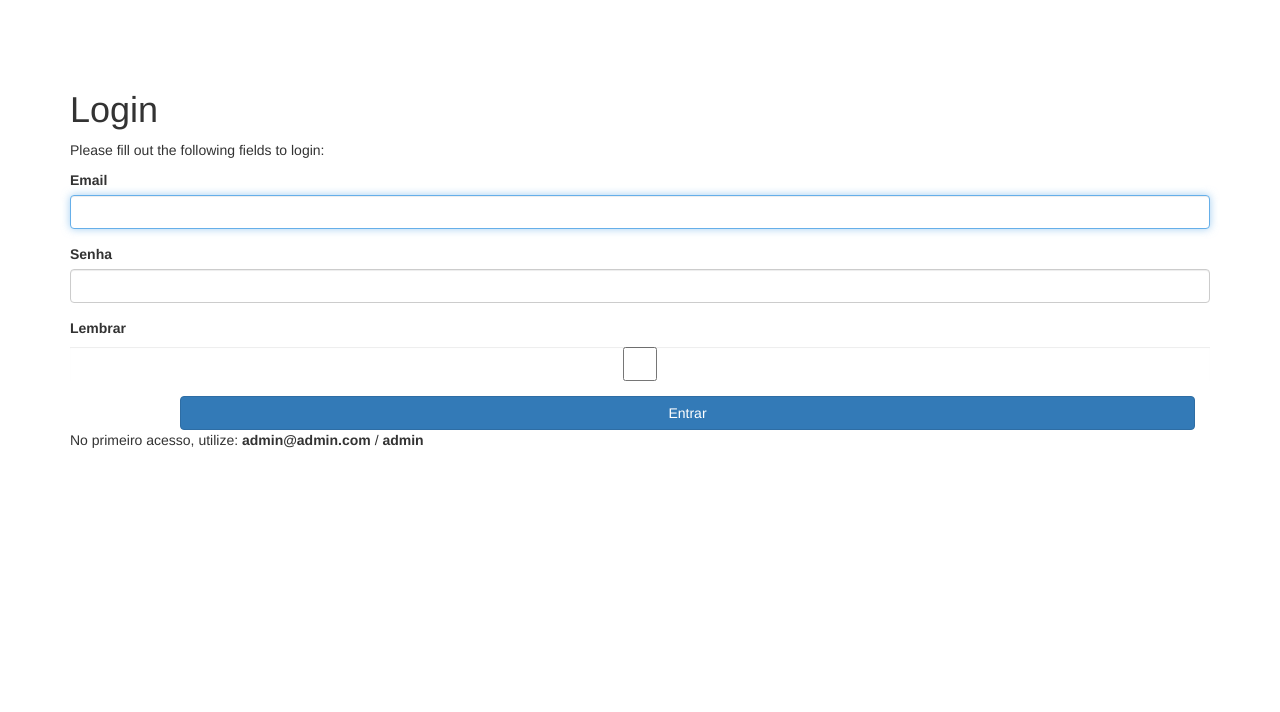
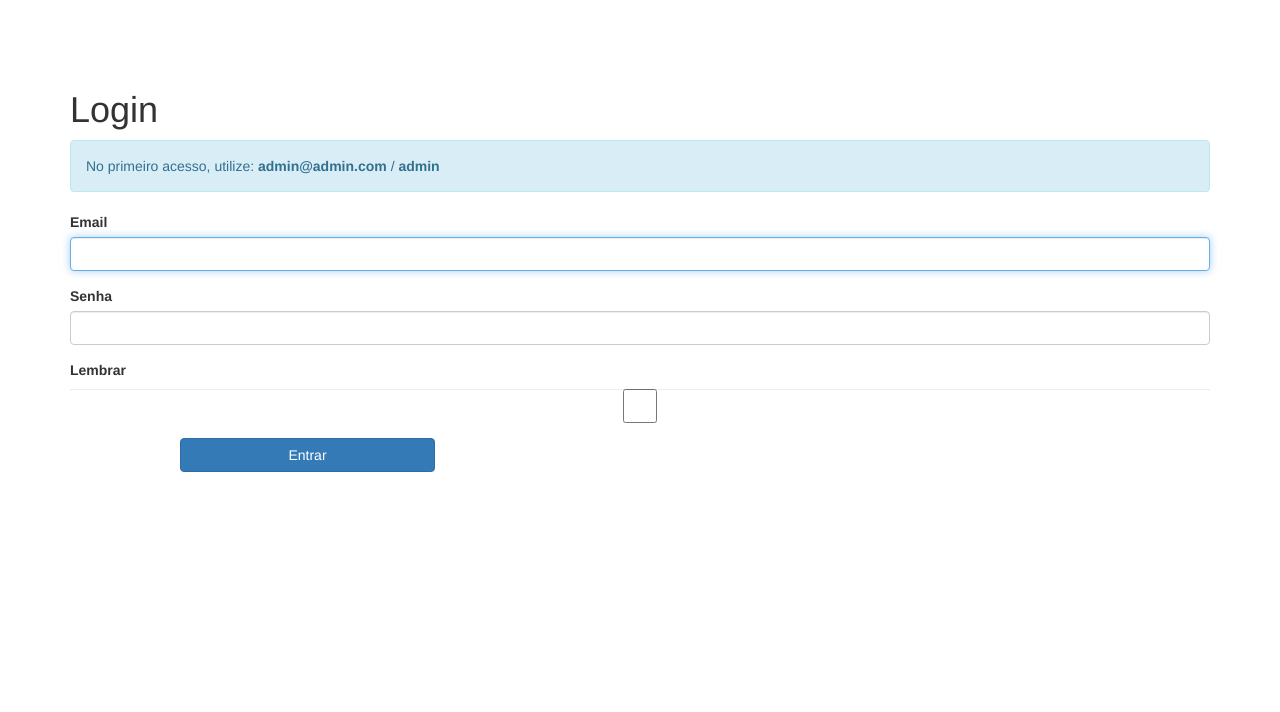
Before and after one commit to AndersonBargas/saloon, a Yii app: template views/site/login.php in a window 1280 px wide. Shown: the top 712 px of the page. Run offline with PHP 8.4 and a stand-in for Yii, Linux system fonts and the light colour scheme; the template is opened without the code that fills it, so the values that code supplies are empty; form fields are guessed from the names that the template uses; some libraries are stand-ins or nearby versions.

Commit message:
Melhorando tela de login.

```diff
--- a/views/site/login.php
+++ b/views/site/login.php
@@ -13,7 +13,7 @@
 <div class="site-login">
     <h1><?= Html::encode($this->title) ?></h1>
 
-    <p>Please fill out the following fields to login:</p>
+    <div class="alert alert-info" role="alert">No primeiro acesso, utilize: <strong>admin@admin.com</strong> / <strong>admin</strong></div>
 
     <?php $form = ActiveForm::begin([
         'id' => 'login-form',
@@ -29,7 +29,7 @@
         <?= $form->field($model, 'senha')->passwordInput() ?>
 
         <?= $form->field($model, 'lembrar')->checkbox([
-            'template' => "<div class=\"col-lg-offset-1 col-lg-3\">{input} Manter-me logado</div>\n<div class=\"col-lg-8\">{error}</div>",
+            'template' => "<div class=\"col-lg-offset-1 col-lg-3\">{input} {label}</div>\n<div class=\"col-lg-8\">{error}</div>",
         ]) ?>
 
         <?php if (Yii::$app->session->hasFlash('erro')): ?>
@@ -39,16 +39,14 @@
         <?php endif; ?>
 
         <div class="form-group">
-            <div class="col-lg-offset-1 col-lg-11">
+            <div class="col-lg-offset-1 col-lg-3">
                 <?= Html::submitButton('<span class="btn-block-text">Entrar</span>', ['class' => 'btn  btn-primary btn-block', 'name' => 'login-button']) ?>
             </div>
         </div>
 
         <div class="clearfix"></div>
 
-    <div class="separator">
-        <p>No primeiro acesso, utilize: <strong>admin@admin.com</strong> / <strong>admin</strong></p>
-    </div>
+
 
     <?php ActiveForm::end(); ?>
 
```
Also changed, not shown: models/LoginForm.php (+12 -0 lines).
